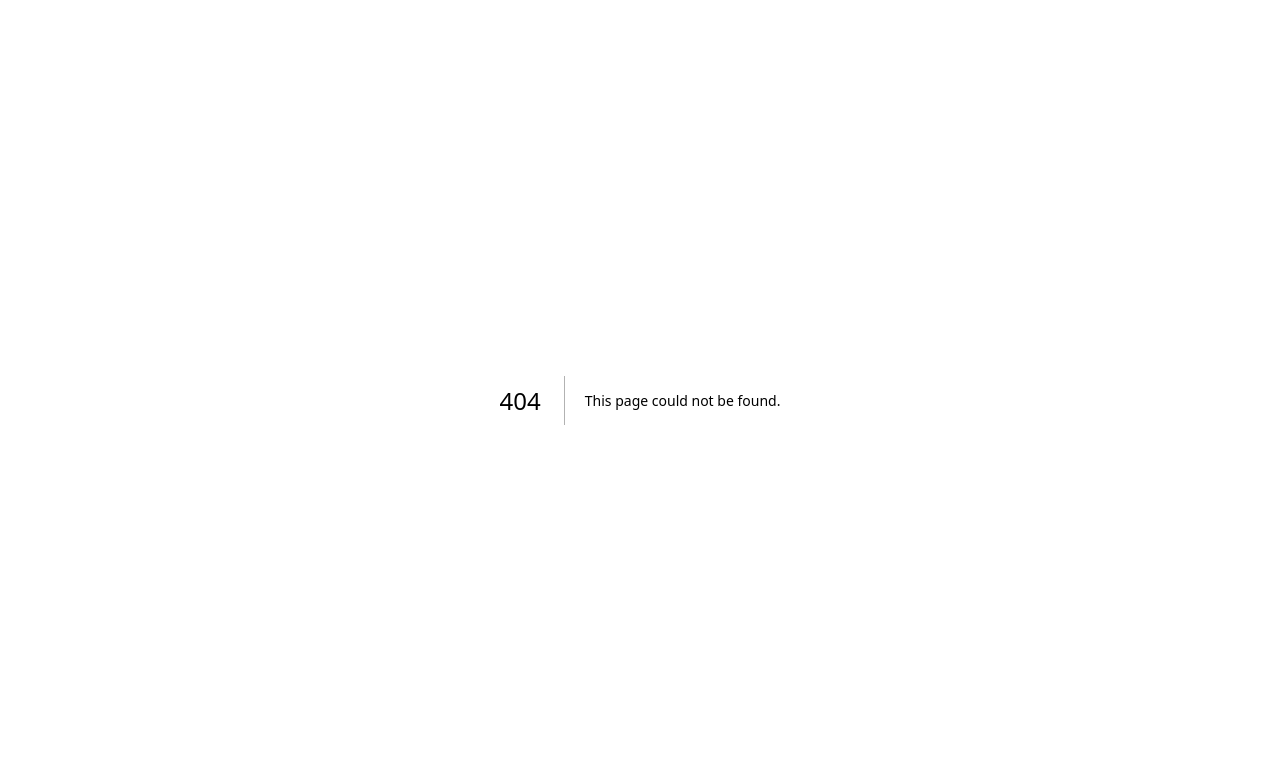
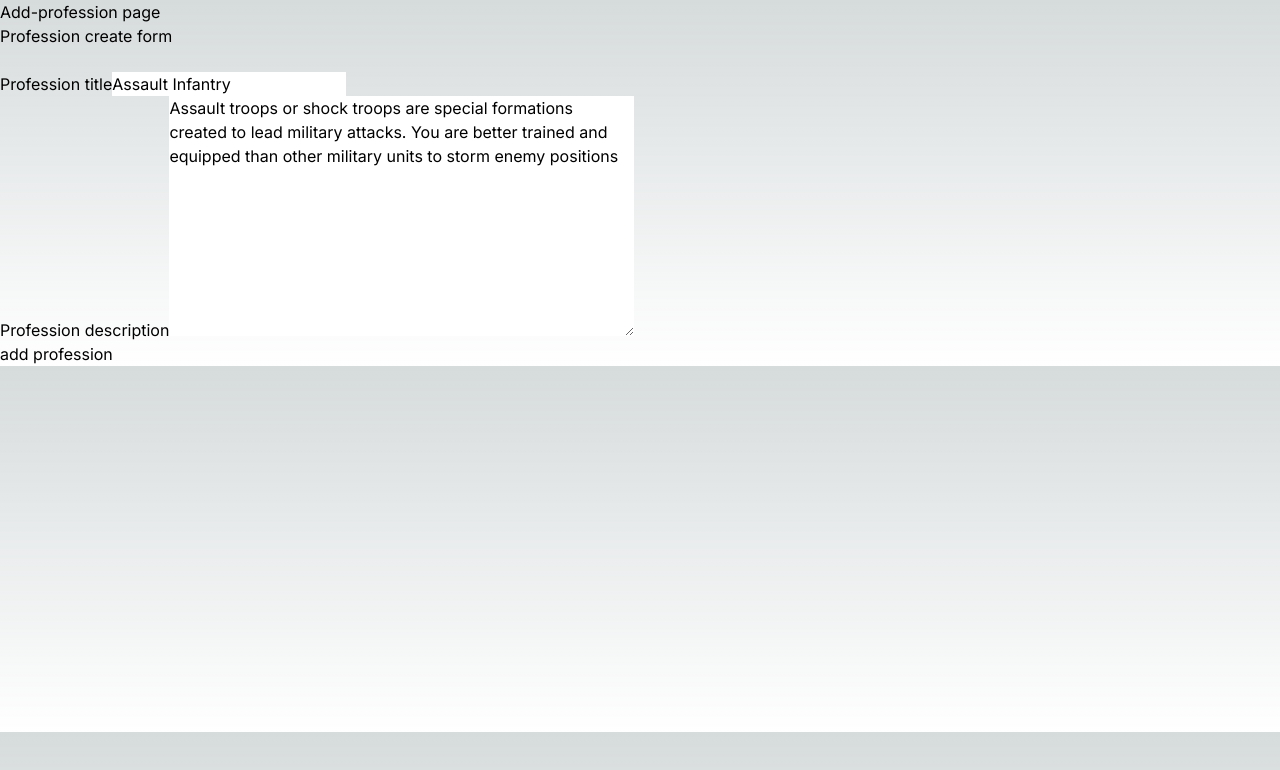
Before and after one commit to miskson/recruit-app, a Next.js app: page /add-profession in a window 1280 px wide. Before the commit this address had no page. Shown: the top 770 px of the page. Built offline with nearby package versions, Linux system fonts and the light colour scheme.

Commit message:
feat/db connected & test POST request added

```diff
--- /dev/null
+++ b/src/app/(components)/addProfessionForm.tsx
@@ -0,0 +1,80 @@
+"use client";
+
+import { useRouter } from "next/navigation";
+import React, { useState } from "react";
+
+export default function AddProfessionForm() {
+  const router = useRouter();
+  const handleChange = (event: any) => {
+    const value = event.target.value;
+    const name = event.target.name;
+
+    setFromData((prevState) => ({
+      ...prevState,
+      [name]: value,
+    }));
+  };
+
+  const handleSubmit = async (event: any) => {
+    event.preventDefault();
+    const res = await fetch("/api/Professions", {
+      method: "POST",
+      body: JSON.stringify({ formData }),
+      "content-type": "application/json",
+    });
+
+    console.log("RES POLETEL");
+    if (!res.ok) {
+      throw new Error("Failed to add procedure");
+    }
+
+    // router.refresh();
+  };
+
+  const startingProfessionData = {
+    title: "Assault Infantry",
+    description:
+      "Assault troops or shock troops are special formations created to lead military attacks. You are better trained and equipped than other military units to storm enemy positions",
+  };
+
+  const [formData, setFromData] = useState(startingProfessionData);
+
+  return (
+    <div>
+      <h1>Profession create form</h1>
+      <form action="post">
+        <br />
+        <label htmlFor="title">
+          Profession title
+          <input
+            type="text"
+            name="title"
+            onChange={handleChange}
+            value={formData.title}
+          />
+        </label>
+        <br />
+        <label htmlFor="description">
+          Profession description
+          {/* <input
+            type="text-area"
+            name="description"
+            onChange={handleChange}
+            value={formData.description}
+          /> */}
+          <textarea
+            rows={10}
+            cols={45}
+            name="description"
+            onChange={handleChange}
+            value={formData.description}
+          ></textarea>
+        </label>
+        <br />
+        <button type="submit" onClick={handleSubmit}>
+          add profession
+        </button>
+      </form>
+    </div>
+  );
+}
--- /dev/null
+++ b/src/app/(models)/Profession.ts
@@ -0,0 +1,20 @@
+import mongoose, { Schema } from "mongoose";
+
+mongoose.connect(process.env.MONGODB_URI as string);
+
+mongoose.Promise = global.Promise;
+
+const professionSchema = new Schema(
+  {
+    title: String,
+    description: String,
+  },
+  {
+    timestamps: true,
+  }
+);
+
+console.log("creating profession");
+const Profession =
+  mongoose.models.Profession || mongoose.model("Profession", professionSchema);
+export default Profession;
--- /dev/null
+++ b/src/app/add-profession/page.tsx
@@ -0,0 +1,11 @@
+import React from "react";
+import AddProfessionForm from "../(components)/addProfessionForm";
+
+export default function procedurePage() {
+  return (
+    <div>
+      <h1>Add-profession page</h1>
+      <AddProfessionForm />
+    </div>
+  );
+}
--- /dev/null
+++ b/src/app/api/Professions/route.ts
@@ -0,0 +1,14 @@
+import Profession from "@/app/(models)/Profession";
+import { NextResponse } from "next/server";
+
+export async function POST(req: Request) {
+  console.log("POST FIRED");
+  try {
+    const body = await req.json();
+    const professionData = body.formData;
+    await Profession.create(professionData);
+    return NextResponse.json({ message: "Profession added" }, { status: 201 });
+  } catch (error) {
+    return NextResponse.json({ message: "Error", error }, { status: 500 });
+  }
+}
```
Also changed, not shown: src/lib/mongo/db.js (added, +22 -0 lines).
